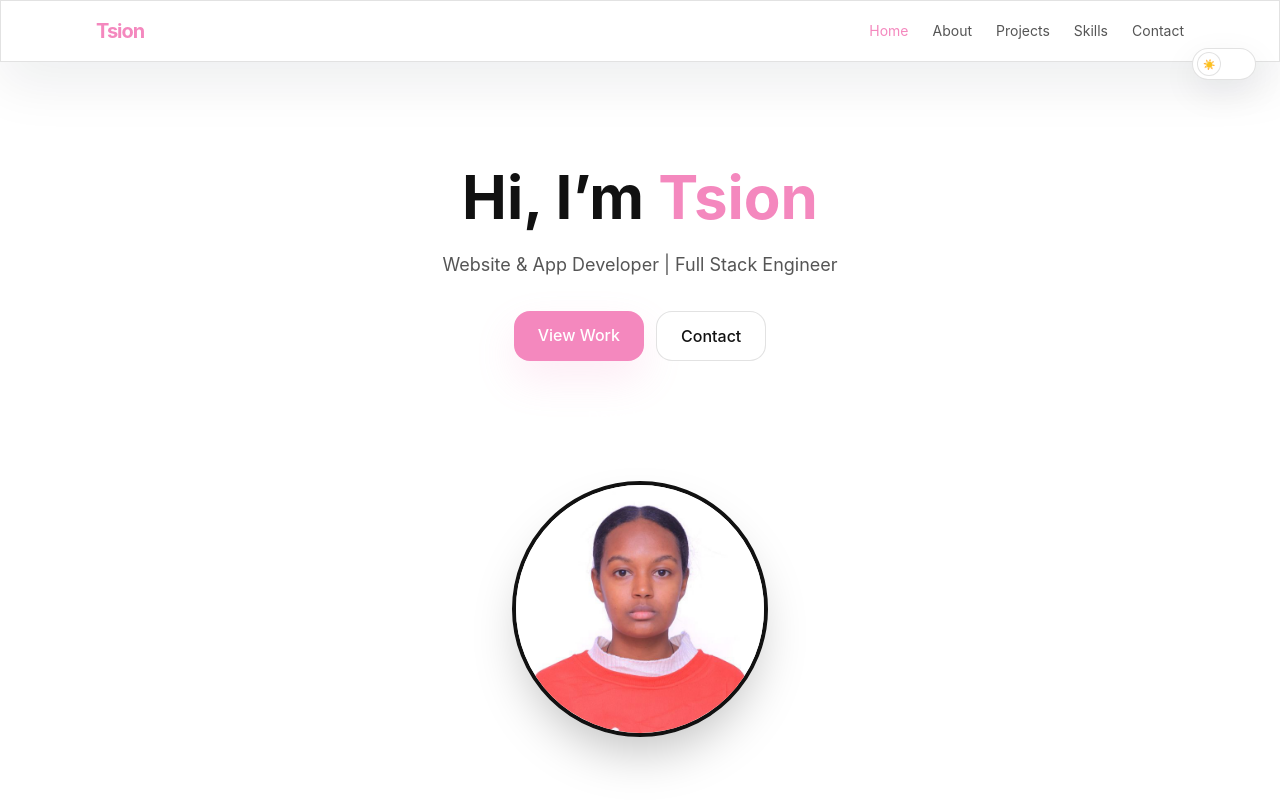
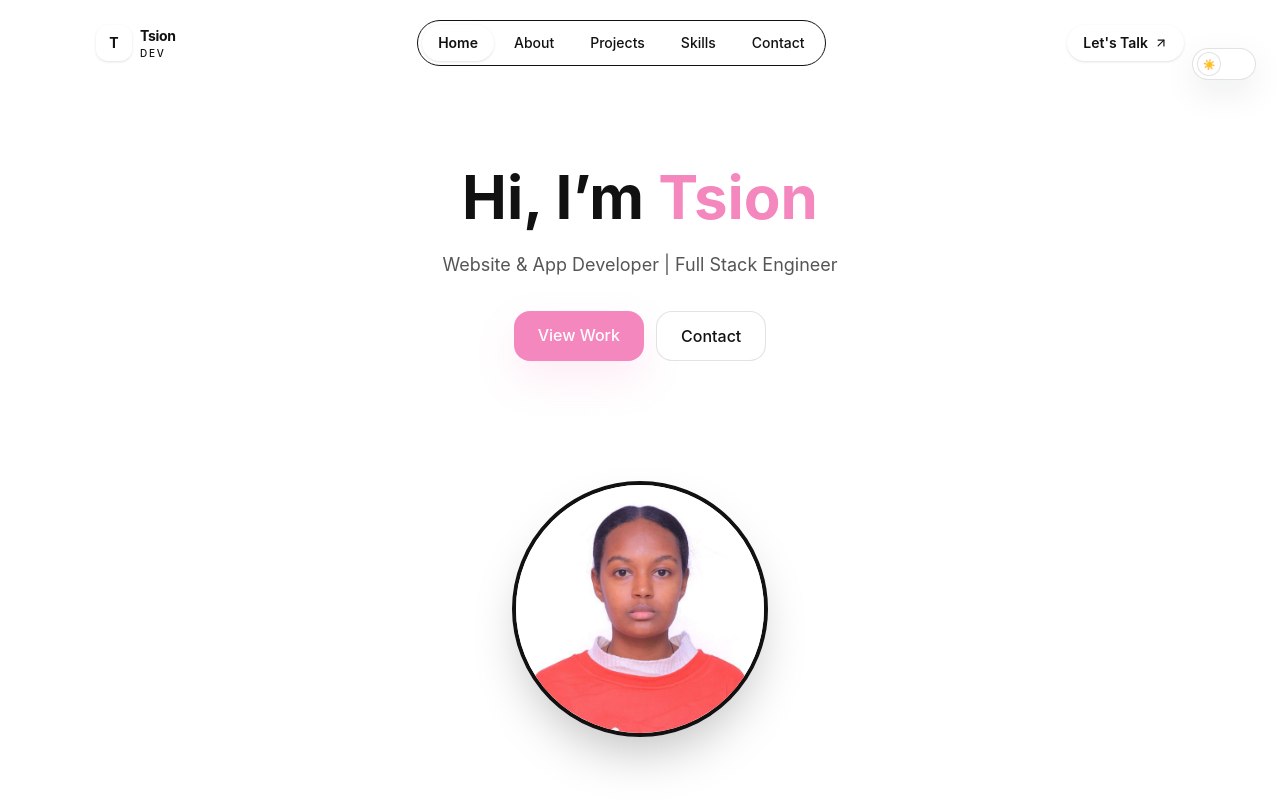
Before and after one commit to Tsiona23/portfolio, a React (Vite) app: page / in a window 1280 px wide. Shown: the top 800 px of the page. Built offline with nearby package versions, Linux system fonts and the light colour scheme.

Commit message:
update Navbar layout and styling

```diff
--- a/src/components/Navbar.jsx
+++ b/src/components/Navbar.jsx
@@ -1,88 +1,236 @@
 import { useEffect, useState } from "react"
-import { motion, AnimatePresence } from "framer-motion"
+import { AnimatePresence, motion } from "framer-motion"
+import { Menu, X, ArrowUpRight } from "lucide-react"
 
 const links = ["home", "about", "projects", "skills", "contact"]
 
 export default function Navbar() {
   const [active, setActive] = useState("home")
   const [isOpen, setIsOpen] = useState(false)
+  const [scrolled, setScrolled] = useState(false)
 
   useEffect(() => {
     const handleScroll = () => {
+      const scrollPosition = window.scrollY
+
+      setScrolled(scrollPosition > 30)
+
+      let currentSection = "home"
+
       links.forEach((id) => {
         const section = document.getElementById(id)
+
         if (section) {
-          const top = section.offsetTop - 120
-          if (window.scrollY >= top) {
-            setActive(id)
+          const sectionTop = section.offsetTop - 180
+
+          if (scrollPosition >= sectionTop) {
+            currentSection = id
           }
         }
       })
+
+      setActive(currentSection)
     }
 
+    handleScroll()
+
     window.addEventListener("scroll", handleScroll)
-    return () => window.removeEventListener("scroll", handleScroll)
+
+    return () => {
+      window.removeEventListener("scroll", handleScroll)
+    }
   }, [])
 
+  const handleNavClick = (id) => {
+    setActive(id)
+    setIsOpen(false)
+  }
+
   return (
-    <nav className="theme-panel fixed inset-x-0 top-0 z-50 backdrop-blur-xl [-webkit-backdrop-filter:blur(24px)]">
-      <div className="mx-auto flex max-w-6xl items-center justify-between px-4 py-4 sm:px-6 lg:px-8">
-        <a href="#home" className="text-lg font-bold tracking-tighter theme-accent sm:text-xl">
+    <motion.nav
+      initial={{ y: -30, opacity: 0 }}
+      animate={{ y: 0, opacity: 1 }}
+      transition={{ duration: 0.5, ease: "easeOut" }}
+      className={`fixed inset-x-0 top-0 z-50 transition-all duration-500 ${
+        scrolled ? "pt-3" : "pt-0"
+      }`}
+    >
+      {/* NAVBAR */}
+      <div
+        className={`mx-auto flex max-w-6xl items-center justify-between px-4 transition-all duration-500 sm:px-6 lg:px-8 ${
+          scrolled
+            ? "rounded-full border border-[--color-border] bg-[--color-surface-raised] py-3 shadow-lg backdrop-blur-2xl"
+            : "py-5"
+        }`}
+      >
+        {/* LOGO */}
+        <a
+          href="#home"
+          onClick={() => handleNavClick("home")}
+          className="group flex items-center gap-2"
+        >
+          <motion.div
+            whileHover={{ rotate: 8, scale: 1.05 }}
+            transition={{ type: "spring", stiffness: 300 }}
+            className="flex h-9 w-9 items-center justify-center rounded-xl bg-[--color-text] text-sm font-bold text-[--color-bg] shadow-sm transition-all group-hover:bg-[--color-surface] group-hover:text-[--color-text]"
+          >
+            T
+          </motion.div>
+
+          <div className="hidden sm:block">
+            <span className="block text-sm font-bold tracking-tight text-[--color-text]">
               Tsion
+            </span>
+
+            <span className="block text-[10px] font-medium tracking-[0.18em] text-[--color-text-muted]">
+              DEV
+            </span>
+          </div>
         </a>
 
-        <div className="hidden gap-6 text-sm md:flex">
-          {links.map((l) => (
+        {/* DESKTOP NAVIGATION */}
+        <div className="hidden items-center gap-1 rounded-full border border-[--color-border] bg-[--color-surface]/50 p-1 backdrop-blur-md md:flex">
+          {links.map((link) => {
+            const isActive = active === link
+
+            return (
               <a
-              key={l}
-              href={`#${l}`}
-              className={`capitalize transition ${
-                active === l
-                  ? "theme-accent"
-                  : "theme-text-muted hover:theme-accent"
+                key={link}
+                href={`#${link}`}
+                onClick={() => handleNavClick(link)}
+                className="relative rounded-full px-4 py-2 text-sm font-medium capitalize"
+              >
+                {isActive && (
+                  <motion.span
+                    layoutId="activeNav"
+                    className="absolute inset-0 rounded-full bg-[--color-surface] shadow-sm"
+                    transition={{
+                      type: "spring",
+                      stiffness: 400,
+                      damping: 30,
+                    }}
+                  />
+                )}
+
+                <span
+                  className={`relative z-10 transition-colors duration-200 ${
+                    isActive
+                      ? "font-semibold text-[--color-text]"
+                      : "text-[--color-text-muted] hover:text-[--color-text]"
                   }`}
                 >
-              {l}
+                  {link}
+                </span>
               </a>
-          ))}
+            )
+          })}
         </div>
 
-        <button
-          onClick={() => setIsOpen(!isOpen)}
-          className="flex h-11 w-11 items-center justify-center rounded-full border border-[--color-border] theme-text-muted transition hover:border-[--color-primary] hover:theme-accent md:hidden"
-          aria-label="Toggle menu"
+        {/* RIGHT ACTION */}
+        <div className="hidden items-center gap-2 md:flex">
+          <motion.a
+            href="#contact"
+            whileHover={{ y: -2 }}
+            whileTap={{ scale: 0.97 }}
+            className="group flex items-center gap-1.5 rounded-full bg-[--color-surface] px-4 py-2 text-sm font-semibold text-[--color-text] shadow-sm transition hover:bg-[--color-text] hover:text-[--color-surface]"
           >
-          <span className="text-xl">{isOpen ? "✕" : "☰"}</span>
-        </button>
+            Let's Talk
+
+            <ArrowUpRight
+              size={14}
+              className="transition-transform duration-200 group-hover:translate-x-0.5 group-hover:-translate-y-0.5"
+            />
+          </motion.a>
         </div>
 
+        {/* MOBILE MENU BUTTON */}
+        <motion.button
+          whileTap={{ scale: 0.9 }}
+          onClick={() => setIsOpen(!isOpen)}
+          className="flex h-10 w-10 items-center justify-center rounded-full border border-[--color-border] bg-[--color-surface] text-[--color-text] transition hover:bg-[--color-text] hover:text-[--color-surface] md:hidden"
+          aria-label="Toggle menu"
+          aria-expanded={isOpen}
+        >
+          <AnimatePresence mode="wait" initial={false}>
+            {isOpen ? (
+              <motion.div
+                key="close"
+                initial={{ rotate: -90, opacity: 0 }}
+                animate={{ rotate: 0, opacity: 1 }}
+                exit={{ rotate: 90, opacity: 0 }}
+              >
+                <X size={20} />
+              </motion.div>
+            ) : (
+              <motion.div
+                key="menu"
+                initial={{ rotate: 90, opacity: 0 }}
+                animate={{ rotate: 0, opacity: 1 }}
+                exit={{ rotate: -90, opacity: 0 }}
+              >
+                <Menu size={20} />
+              </motion.div>
+            )}
+          </AnimatePresence>
+        </motion.button>
+      </div>
+
+      {/* MOBILE MENU */}
       <AnimatePresence>
         {isOpen && (
           <motion.div
-            initial={{ opacity: 0, y: -12 }}
-            animate={{ opacity: 1, y: 0 }}
-            exit={{ opacity: 0, y: -12 }}
-            className="theme-panel border-t md:hidden"
+            initial={{ opacity: 0, y: -15, scale: 0.98 }}
+            animate={{ opacity: 1, y: 0, scale: 1 }}
+            exit={{ opacity: 0, y: -15, scale: 0.98 }}
+            transition={{ duration: 0.25 }}
+            className="mx-4 mt-2 overflow-hidden rounded-3xl border border-[--color-border] bg-[--color-surface-raised] p-2 shadow-2xl backdrop-blur-2xl md:hidden"
           >
-            <div className="mx-auto flex max-w-6xl flex-col gap-2 px-4 py-4 sm:px-6">
-              {links.map((l) => (
-                <a
-                  key={l}
-                  href={`#${l}`}
-                  onClick={() => setIsOpen(false)}
-                  className={`rounded-2xl px-4 py-3 text-lg font-medium capitalize transition ${
-                    active === l
-                      ? "bg-[--color-primary-soft] theme-accent"
-                      : "theme-text-muted hover:bg-[--color-surface-muted]"
+            <div className="flex flex-col gap-1">
+              {links.map((link, index) => {
+                const isActive = active === link
+
+                return (
+                  <motion.a
+                    key={link}
+                    href={`#${link}`}
+                    onClick={() => handleNavClick(link)}
+                    initial={{ opacity: 0, x: -10 }}
+                    animate={{ opacity: 1, x: 0 }}
+                    transition={{
+                      delay: index * 0.05,
+                    }}
+                    className={`flex items-center justify-between rounded-2xl px-4 py-3.5 text-base font-medium capitalize transition ${
+                      isActive
+                        ? "bg-[--color-surface] font-semibold text-[--color-text] shadow-sm"
+                        : "text-[--color-text-muted] hover:bg-[--color-surface]/60 hover:text-[--color-text]"
                     }`}
                   >
-                  {l}
+                    <span>{link}</span>
+
+                    {isActive && (
+                      <motion.span
+                        layoutId="mobileActive"
+                        className="h-1.5 w-1.5 rounded-full bg-[--color-text]"
+                      />
+                    )}
+                  </motion.a>
+                )
+              })}
+
+              <div className="my-1 h-px bg-[--color-text]/10" />
+
+              <a
+                href="#contact"
+                onClick={() => handleNavClick("contact")}
+                className="flex items-center justify-center gap-2 rounded-2xl bg-[--color-surface] px-4 py-3.5 font-semibold text-[--color-text] shadow-sm transition hover:bg-[--color-text] hover:text-[--color-surface]"
+              >
+                Let's Talk
+                <ArrowUpRight size={16} />
               </a>
-              ))}
             </div>
           </motion.div>
         )}
       </AnimatePresence>
-    </nav>
+    </motion.nav>
   )
 }
```
Lines whose indentation alone changed are shown as unchanged.
